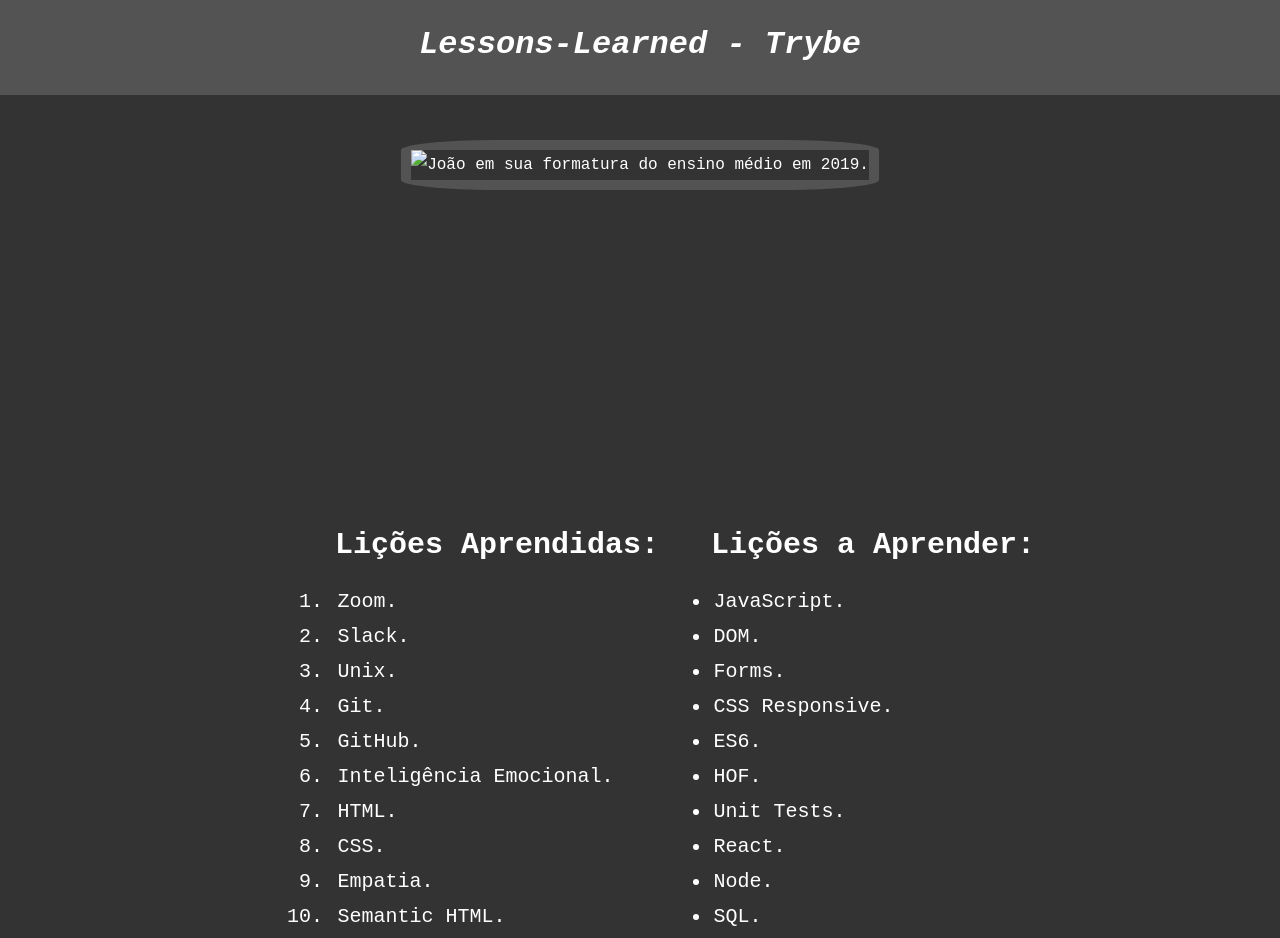
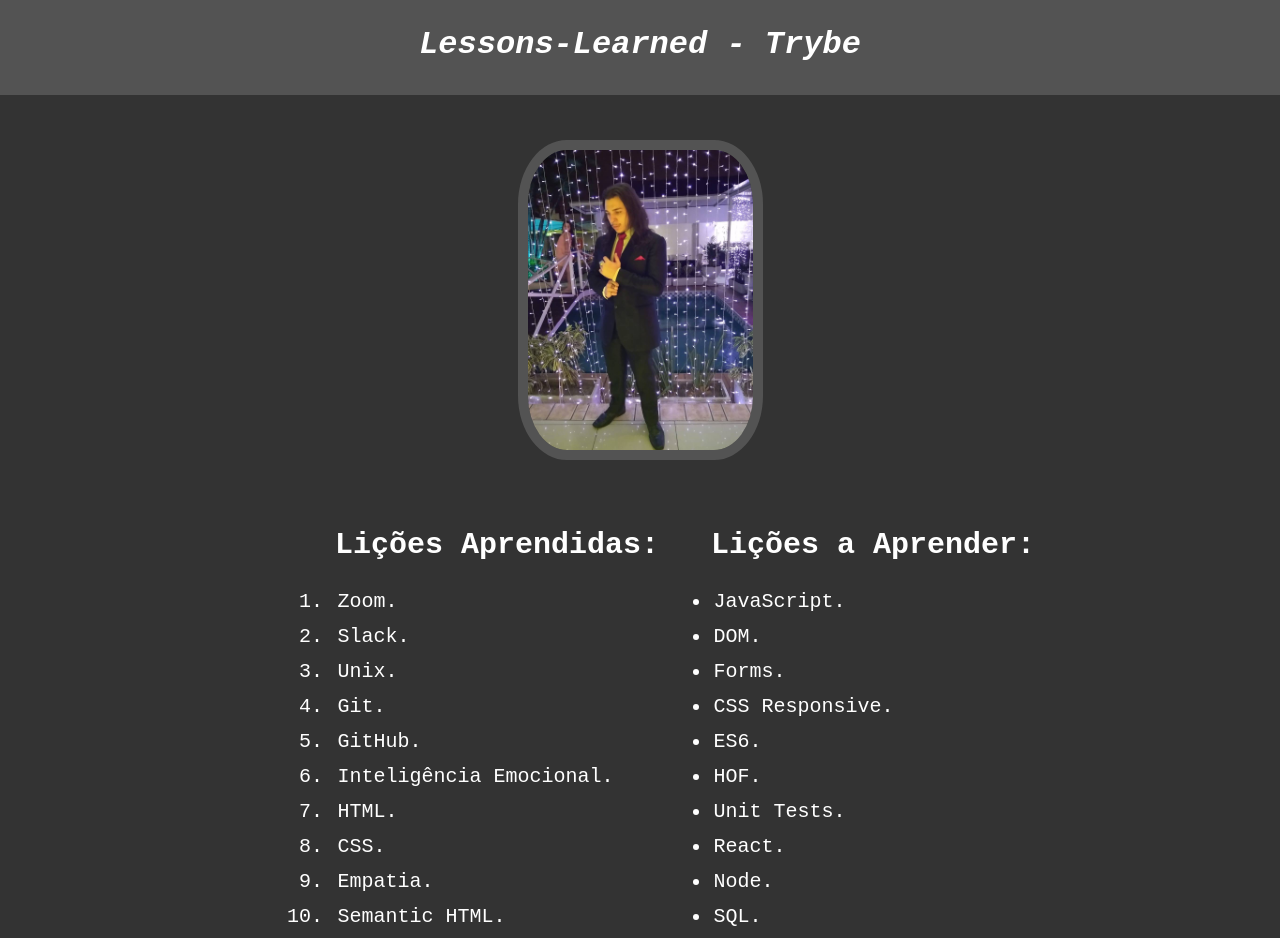
Before and after one commit to JVLENNY10/jvlenny10.github.io, a plain HTML site: page projects/1-lessons-learned/index.html in a window 1280 px wide. Shown: the top 938 px of the page. Drawn offline with Linux system fonts and the light colour scheme; files whose address does not match are found by name.

Commit message:
Quase la

```diff
--- a/projects/1-lessons-learned/index.html
+++ b/projects/1-lessons-learned/index.html
@@ -15,7 +15,7 @@
 
   <main>
     <section id="foto">
-      <img id="minha_foto" src="jvlenny10.github.io/images/formatura.jpg" alt="João em sua formatura do ensino médio em 2019.">
+      <img id="minha_foto" src="../../images/formatura.jpg" alt="João em sua formatura do ensino médio em 2019.">
     </section>
 
     <section id="listas">
```
